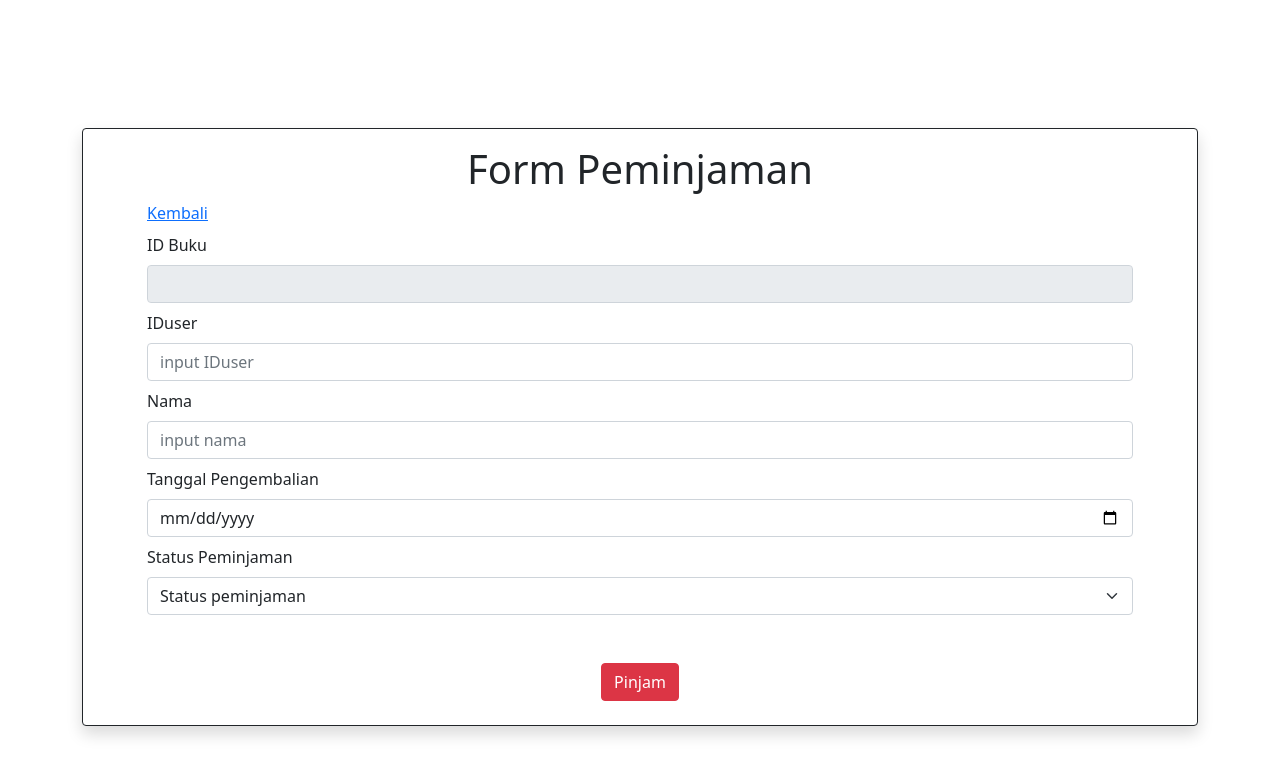
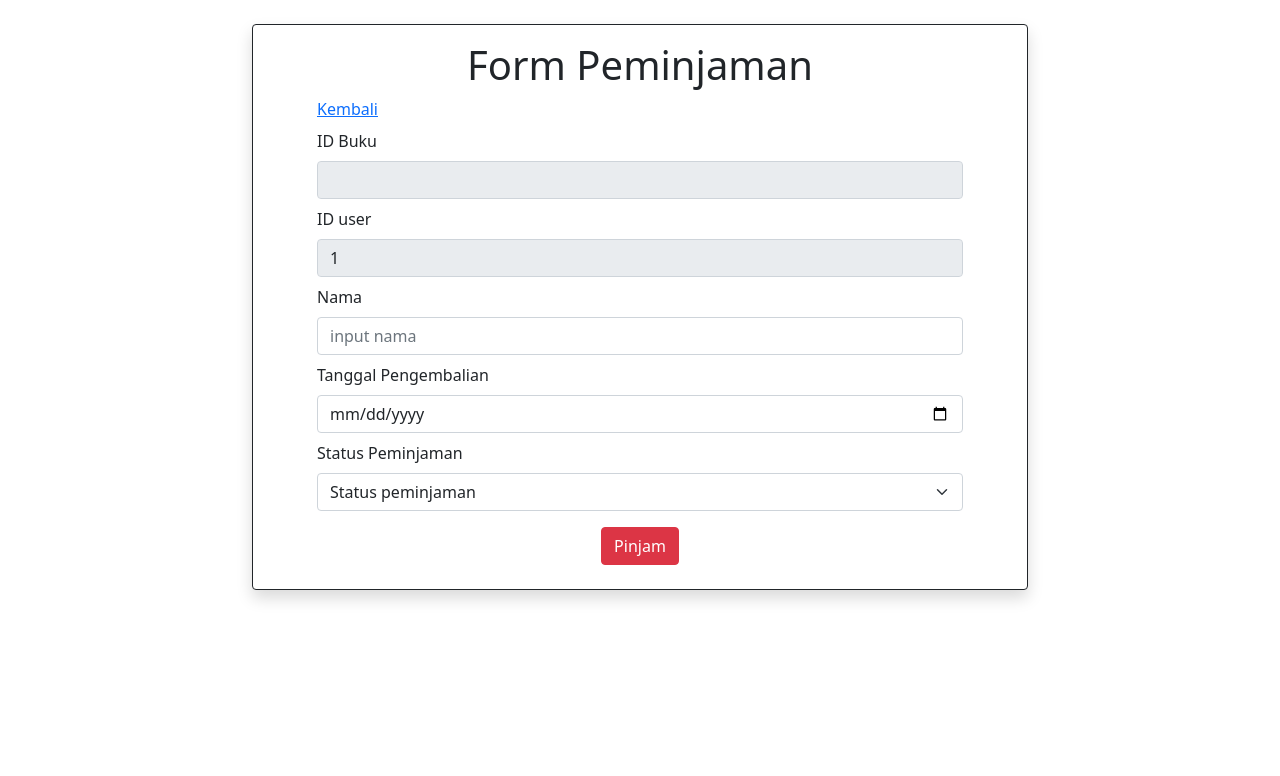
Before and after one commit to hsnaamld/perpus, a PHP site: page /peminjam/data/pinjam_buku.php?idbuku=1 in a window 1280 px wide. Shown: the top 776 px of the page. Run offline with PHP 8.4, Linux system fonts and the light colour scheme; the visitor is signed in with stand-in values (Sample User, id 1); tables that the repository leaves empty or names only in its code hold one stand-in row (values such as "Sample post"); data that the repository does not hold is empty.

Commit message:
Fix bug in user id retrieval process and update UI
The previous implementation for fetching user id in the book borrowing form was flawed, resulting in incorrect user id assignments. This commit addresses the issue by properly retrieving the user id from the database, ensuring accurate user identification during book borrowing process. Additionally, UI improvements have been made to enhance the overall user experience, including adjustments to layout, styling, and usability.

```diff
--- a/peminjam/data/pinjam_buku.php
+++ b/peminjam/data/pinjam_buku.php
@@ -9,24 +9,30 @@
 </head>
 
 <body>
-    <div class="container">
+    <div class="container" style="width:50rem">
         <div class="content">
-            <div class="card rounded border-dark shadow" style="margin-top:8rem">
+            <div class="card rounded border-dark shadow mb-3 mt-4" >
                 <div class="row">
                     <div class="col mb-4" style="margin-left:4rem; margin-right:4rem">
                         <h1 class="text-center mt-3">Form Peminjaman</h1>
-                        <a href="../buku.php">Kembali</a>
+                        <a href="../buku.php" class="text-center">Kembali</a>
                         <?php
                         session_start();
+                        include '../../koneksi.php';
                         $iduser = $_SESSION['id_user'];
-                        include '../../koneksi.php';
+                        $idbuku1=$_GET['idbuku'];
+                        $cekstatus=mysqli_query($koneksi,"SELECT * from peminjaman where IDuser='$iduser'and IDbuku='$idbuku1'and status_peminjaman='dipinjam'");
+                        if(mysqli_num_rows($cekstatus)>0){
+                            header("location:../buku.php?status=dipinjam");
+                        }
+
                         if (isset($_GET['idbuku'])) {
                             $idbuku = $_GET['idbuku'];
                         } else {
                             die("error, data tidak ditemukan");
                         }
                         $data = mysqli_query($koneksi, "SELECT * from buku where IDbuku=$idbuku");
-                        $d = mysqli_fetch_array($data);
+                        $d = mysqli_fetch_assoc($data);
                         ?>
                         <form method="post" action="t_pinjam.php">
                             <div class="form-group mt-2">
@@ -34,8 +40,8 @@
                                 <input type="text" id="username" name="idbuku" value="<?php echo $d['IDbuku']; ?>" readonly class="form-control" required>
                             </div>
                             <div class="form-group mt-2">
-                                <label for="username" class="form-label">IDuser</label>
-                                <input type="text" id="username" name="iduser" placeholder="input IDuser" class="form-control" required>
+                                <label for="username" class="form-label">ID user</label>
+                                <input type="text" id="username" name="iduser" class="form-control" value="<?php echo $iduser ?>" readonly  required>
                             </div>
                             <div class="form-group mt-2">
                                 <label for="username" class="form-label">Nama</label>
@@ -53,7 +59,7 @@
                                 </select>
                             </div>
                             <div class="form-group text-center">
-                                <button type="submit" class="btn btn-danger" style="margin-top:3rem;">Pinjam</button>
+                                <button type="submit" class="btn btn-danger mt-3" >Pinjam</button>
                             </div>
                         </form>
                     </div>
```
